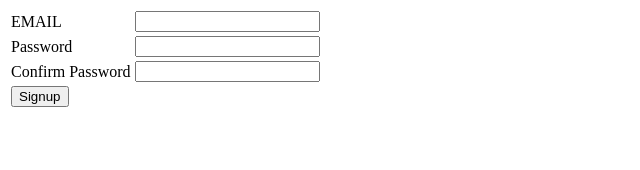
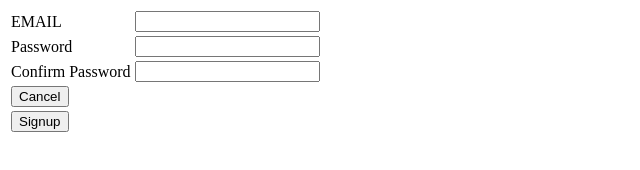
Before and after one commit to mwaqasafzal/GitDemo, a plain HTML site: page signup.html in a window 1280 px wide. Shown: the whole page, without its empty margins (0-640 px from the left). Drawn offline with Linux system fonts and the light colour scheme.

Commit message:
added cancel button to singup.html

```diff
--- a/signup.html
+++ b/signup.html
@@ -32,6 +32,9 @@
 					</td>
 				</tr>
 				<tr>
+					<td><input type="reset" value="Cancel"></td>
+				</tr>
+				<tr>
 					<td><input type="Submit" value="Signup"></td>
 				</tr>
 			</table>
```
